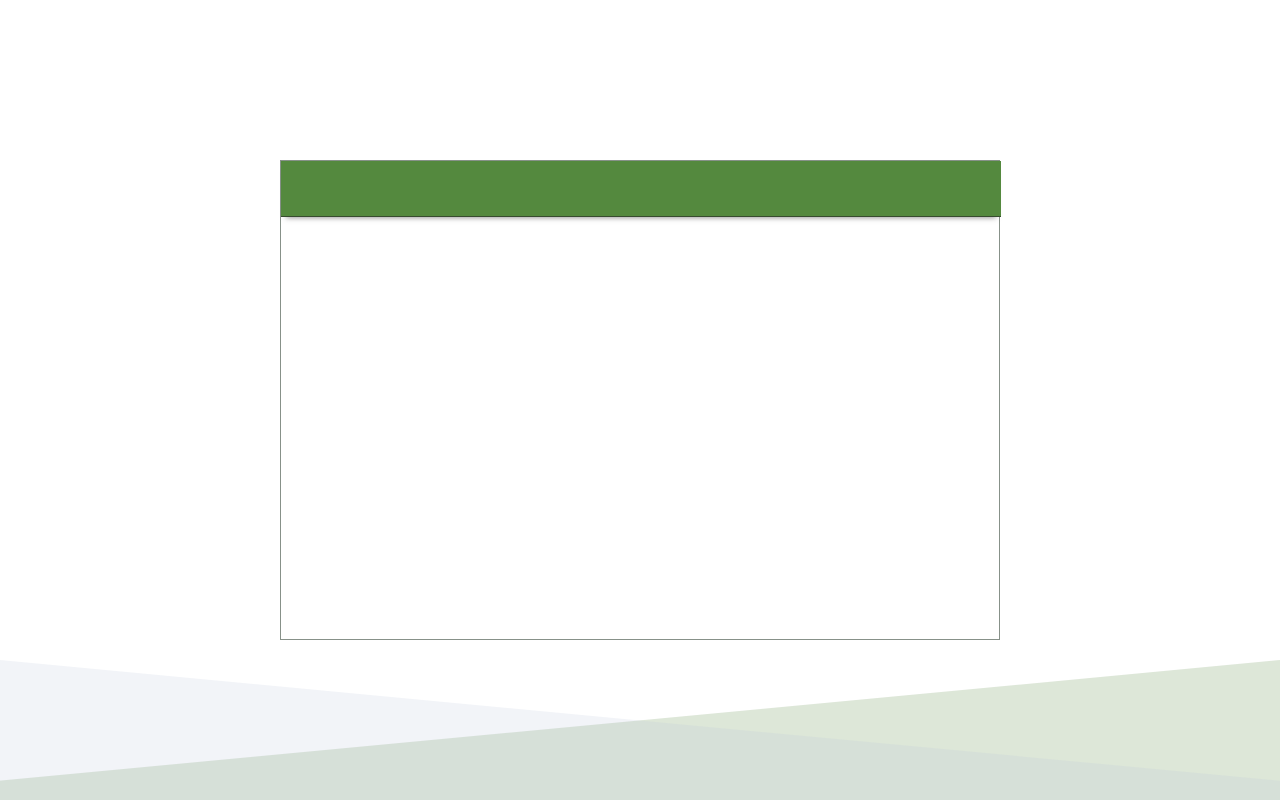
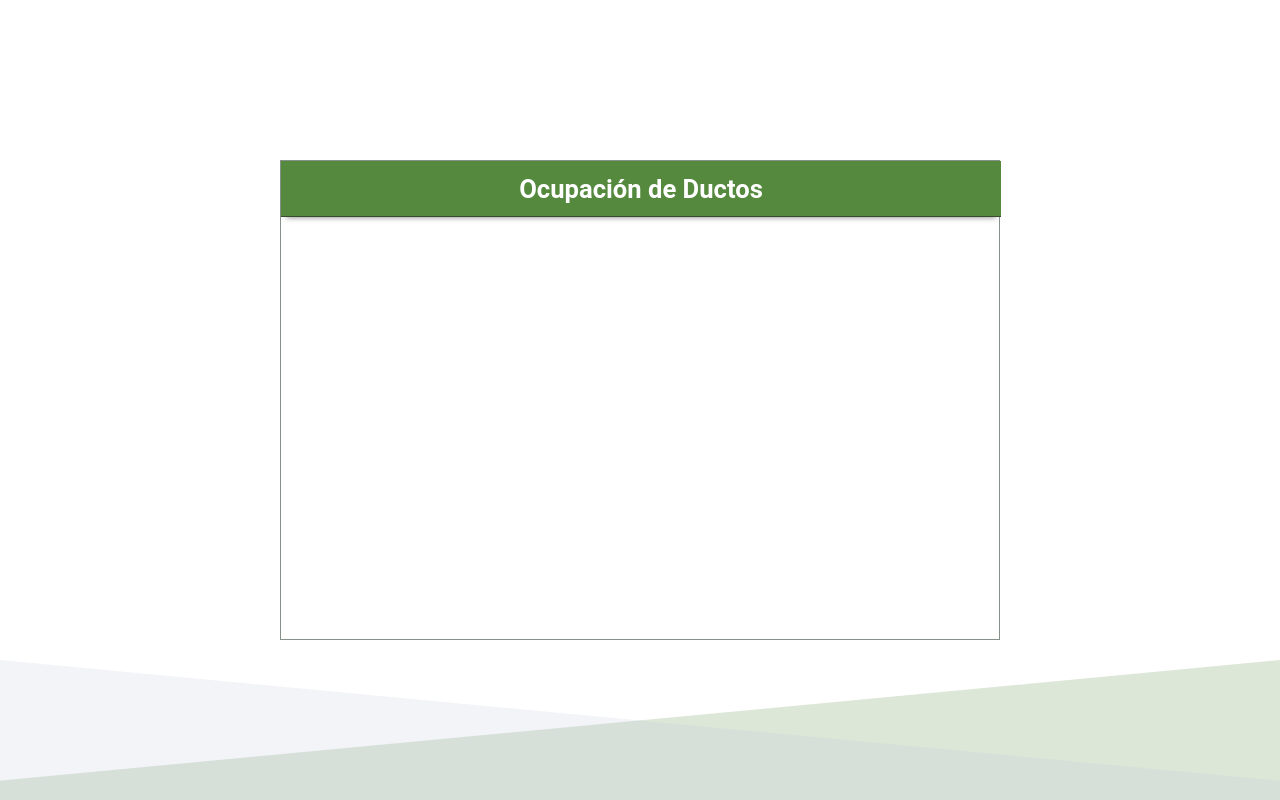
Before and after one commit to cmarioep/ROD-QuickCalc, a React (Vite) app: page /conduitfill in a window 1280 px wide. Before the commit this address had no page. Built offline with nearby package versions, Linux system fonts and the light colour scheme.

Commit message:
Feature: conduitfill route and home link

```diff
--- a/src/App.jsx
+++ b/src/App.jsx
@@ -1,6 +1,6 @@
 import { Route, Routes } from "react-router-dom";
 
-import { Home, VoltageDrop, AwgByCurrent } from "./pages/";
+import { Home, VoltageDrop, AwgByCurrent, ConduitFill } from "./pages/";
 import { Layout } from "./layout/Layout";
 
 
@@ -15,6 +15,7 @@ function App() {
         <Route path="/" element={<Home />} />
         <Route path="/voltagedrop" element={<VoltageDrop />} />
         <Route path="/awgbycurrent" element={<AwgByCurrent />} />
+        <Route path="/conduitfill" element={<ConduitFill />} />
       </Routes>
     </Layout>
 
--- a/src/components/NavBar.jsx
+++ b/src/components/NavBar.jsx
@@ -7,6 +7,7 @@ const modulesRoutes = {
     '/': 'Cálculo Rápido',
     '/voltagedrop': 'Caida de Tensión',
     '/awgbycurrent': 'Selección de Alimentador',
+    '/conduitfill': 'Ocupación de Ductos',
 }
 
 const getModule = (path) => {
--- /dev/null
+++ b/src/pages/ConduitFill.jsx
@@ -0,0 +1,9 @@
+export const ConduitFill= () => {
+
+    return (
+        <>
+            <h3>Ocupación de Ductos</h3>
+        </>
+    )
+
+}
--- a/src/pages/Home.jsx
+++ b/src/pages/Home.jsx
@@ -31,9 +31,9 @@ export const Home = () => {
 
                 </li>
                 <li className="home__items__item">
-                    <Link to="/currentcapacity">
+                    <Link to="/conduitfill">
                         <ForwardIcon />
-                        <span>Llenado de Bandeja</span>
+                        <span>Ocupación de Ductos</span>
                     </Link>
                 </li>
             </ul>
--- a/src/pages/index.js
+++ b/src/pages/index.js
@@ -1,3 +1,4 @@
 export * from './Home';
 export * from './AwgByCurrent';
 export * from './VoltageDrop';
+export * from './ConduitFill';
```
